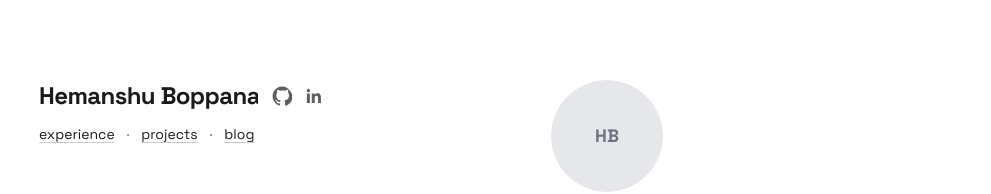
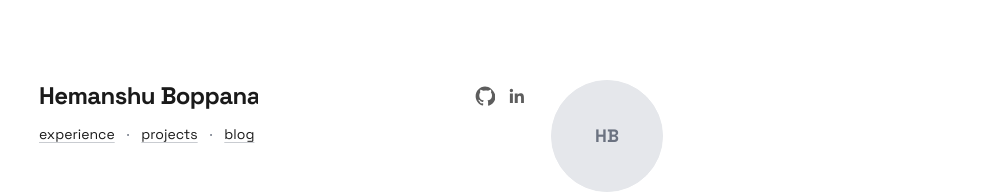
Before and after one commit to hboppana/personal_web, a Next.js app: page / in a window 1280 px wide. Shown: the top 194 px of the page, without its empty margins (289-1280 px from the left). Built offline with nearby package versions, Linux system fonts and the light colour scheme.

Commit message:
ok third attempt for ui header fix

```diff
--- a/app/page.tsx
+++ b/app/page.tsx
@@ -96,16 +96,17 @@ export default function Home() {
     <main id="top" className="mx-auto max-w-2xl px-6 py-16 sm:py-20">
       {/* Header: name + social logos (right of name) + inline nav, photo */}
       <header className="flex items-start justify-between gap-6">
-        <div className="min-w-0">
+        <div className="min-w-0 flex-1">
           {/* Name (clickable -> back to top) with social logos to its right */}
-          <div className="flex flex-wrap items-center gap-x-3 gap-y-2">
+          <div className="flex flex-wrap items-center gap-x-4 gap-y-2">
             <h1
               aria-label={fullName}
-              className="typewriter-shell text-xl font-bold tracking-tight sm:text-2xl"
+              className="typewriter-shell shrink-0 text-xl font-bold tracking-tight sm:text-2xl"
             >
               <span aria-hidden="true" className="typewriter-measure">{fullName}</span>
               <span aria-hidden="true" className="typewriter">{fullName}</span>
             </h1>
+            <span className="ml-auto flex shrink-0 items-center gap-3">
               <a
                 href="https://github.com/hboppana"
                 target="_blank"
@@ -128,6 +129,7 @@ export default function Home() {
                   <path d="M20.45 20.45h-3.56v-5.57c0-1.33-.02-3.05-1.86-3.05-1.86 0-2.14 1.45-2.14 2.95v5.67H9.29V9h3.41v1.56h.05c.47-.9 1.62-1.86 3.33-1.86 3.56 0 4.22 2.35 4.22 5.41v6.34zM5.27 7.43a2.06 2.06 0 1 1 0-4.12 2.06 2.06 0 0 1 0 4.12zM7.05 20.45H3.48V9h3.57v11.45z" />
                 </svg>
               </a>
+            </span>
           </div>
 
           <nav className="mt-3 flex flex-wrap items-center gap-x-3 text-sm text-muted">
```
Lines whose indentation alone changed are shown as unchanged.
